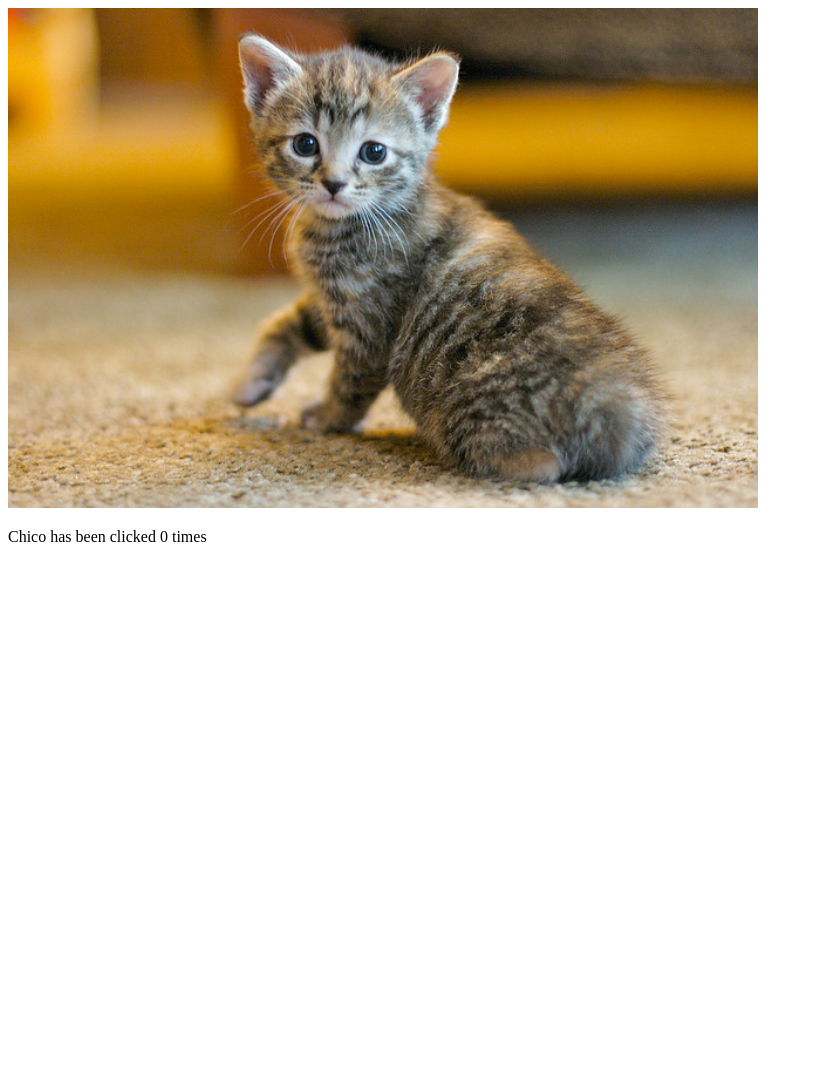
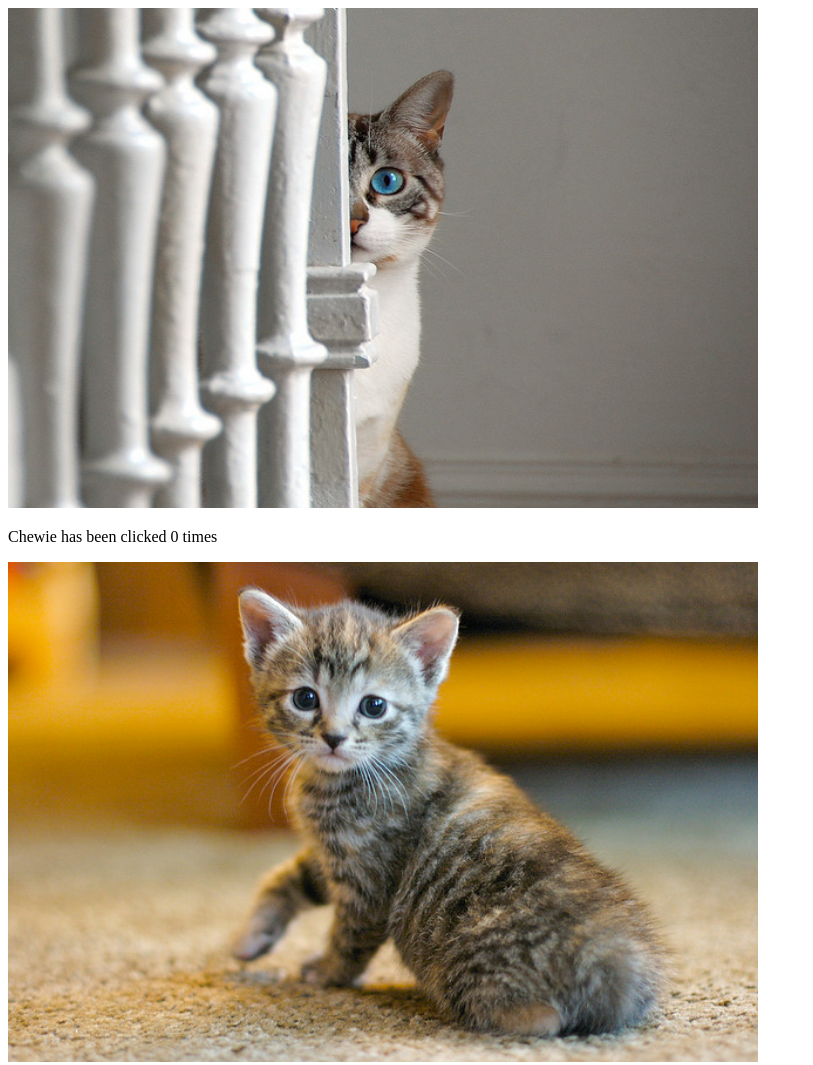
Before and after one commit to lucasdmoyer/cat-clicker, a plain HTML site: page index.html in a window 1280 px wide. Shown: the top 1065 px of the page, without its empty margins (0-813 px from the left). Before the commit the page ends 800 px from the top, so only its background shows below. Drawn offline with Linux system fonts and the light colour scheme.

Commit message:
type: feat
body:
Now there are two cats users can click on. Also coded so it is easier to add more cats.

footer: Version 2

```diff
--- a/index.html
+++ b/index.html
@@ -5,8 +5,9 @@
     <title>Cat Clicker</title>
 </head>
 <body>
-	<img src="images/cat.jpg" id='catpic' alt="Mountain View" style="width:750px;height:500px;">
-	<p id ='message'>Chico has been clicked 0 times</p>
+	<div id = 'cat'>
+
+	</div>
 
 	<script src="js/libs/jquery.min.js"></script>
     <script src="js/script.js"></script>
--- a/js/script.js
+++ b/js/script.js
@@ -1,5 +1,39 @@
-var numClicked = 0;
-$("#catpic").click(function(){
-    numClicked = numClicked + 1;
-    $('#message').text("Chico has been clicked " +numClicked);
+
+var animals = {
+    "cats": [
+    {
+        "name":"Chico",
+        "img":"images/cat1.jpg"
+    },
+    {
+        "name":"Chewie",
+        "img":"images/cat2.jpg"
+    }]
+}
+
+var index = 1;
+function displayCats() {
+    for (cat in animals.cats){
+        console.log("the cats id is" + (index));
+        $('#cat').prepend(
+            '<img src="'+animals.cats[cat].img+'" id =catpic'+(index) +' style="width:750px;height:500px;">'+
+            '<p id="message'+index+'"> '+ animals.cats[cat].name+' has been clicked 0 times</p>');
+            index = index +1;
+    }
+}
+displayCats();
+
+
+var numClicked1 = 0;
+$("#catpic1").click(function(){
+    numClicked1 = numClicked1 + 1;
+    $('#message1').text("Chico has been clicked " +numClicked1);
 });
+
+var numClicked2 = 0;
+$("#catpic2").click(function(){
+    numClicked2 = numClicked2 + 1;
+    $('#message2').text("Chewie has been clicked " +numClicked2);
+});
+
+var numberOfCats = 1;
```
Also changed, not shown: images/cat1.jpg (renamed from images/cat.jpg), images/cat2.jpg (added).
